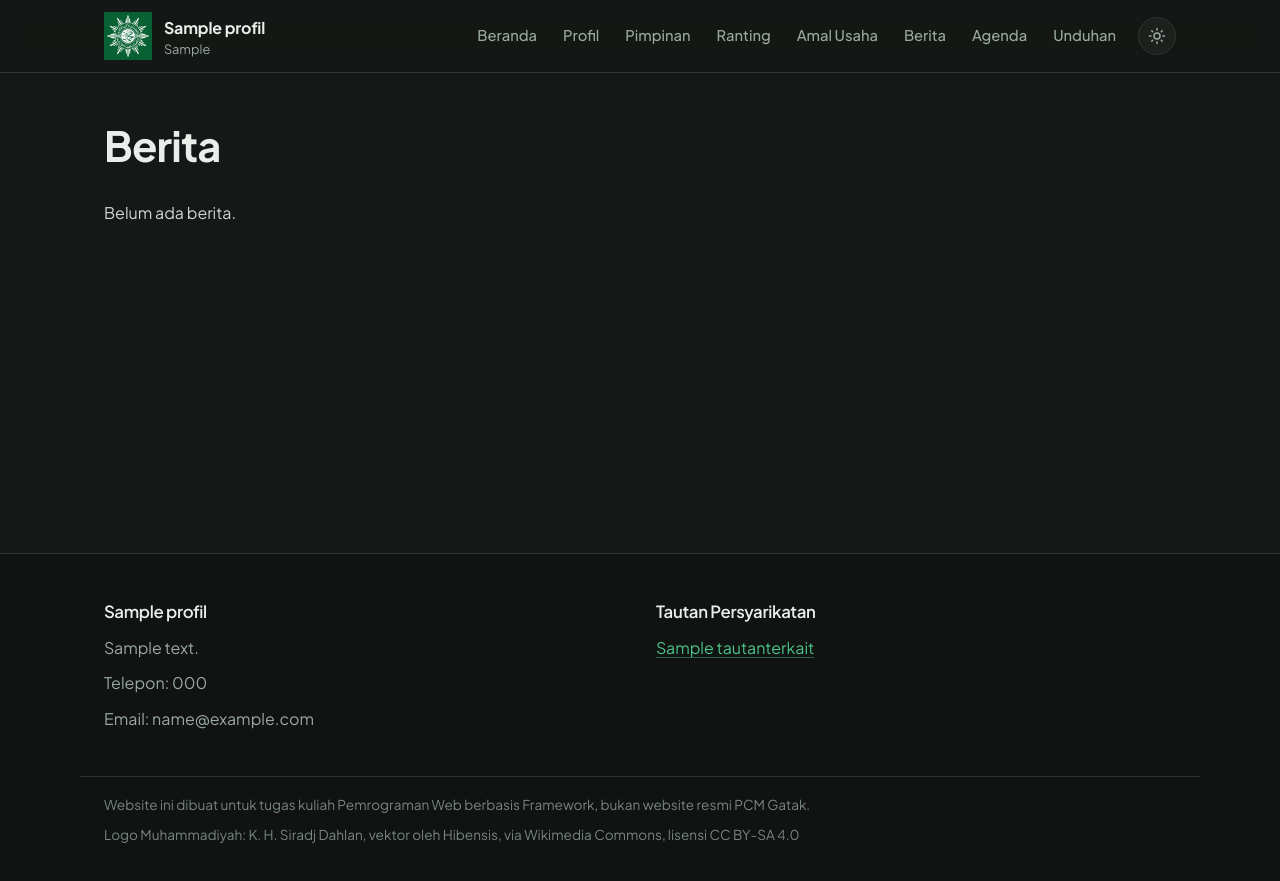
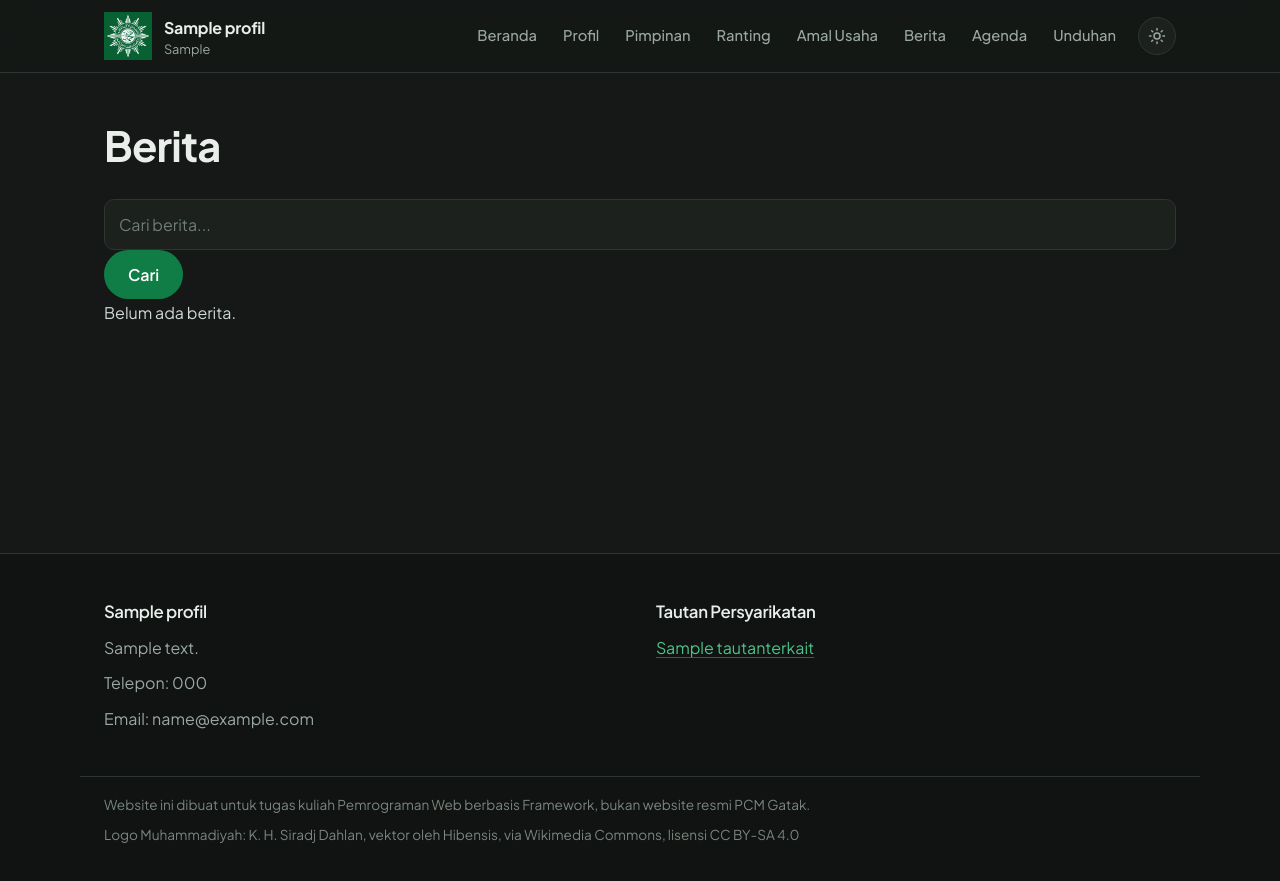
Before and after one commit to hanif-510/Kelompok-PCM-Framework, a Django app: page /berita/ in a window 1280 px wide. Run offline with Django 5.2, Linux system fonts and the light colour scheme; tables that the repository leaves empty hold one stand-in row (values such as "Sample post").

Commit message:
Tambah pencarian berita berdasarkan judul dan ringkasan

```diff
--- a/web/static/web/style.css
+++ b/web/static/web/style.css
@@ -12,20 +14,18 @@
 :root {
   color-scheme: dark;
 
-  /* Permukaan: abu-abu gelap dengan sedikit rona hijau */
+  /* Permukaan */
   --latar: #151816;
   --permukaan: #1c211e;
   --permukaan-2: #242b27;
   --garis: #2d3631;
-  --header-bg: rgba(21, 24, 22, .88);
-  --footer-bg: #101311;
+  --bayang: none;
 
   /* Teks */
   --teks: #e9eeea;
   --teks-isi: #cfd8d2;
   --redup: #9aa8a0;
   --placeholder: #6f7d75;
-  --catatan: #78867e;
 
   /* Hijau */
   --hijau: #0f7d45;          /* tombol (teks putih di atasnya tetap terbaca) */
@@ -35,10 +35,44 @@
   --aksen-garis: rgba(76, 195, 138, .45);
   --aksen-redup: rgba(76, 195, 138, .16);
   --kartu-hover: rgba(76, 195, 138, .55);
+
+  /* Header dan menu */
+  --header-bg: rgba(21, 24, 22, .88);
+  --header-garis: 1px solid #2d3631;
+  --header-teks: #e9eeea;
+  --header-redup: #9aa8a0;
+  --header-hover: #242b27;
+
+  /* Tombol pengalih tema */
+  --ttema-bg: #1c211e;
+  --ttema-teks: #9aa8a0;
+  --ttema-garis: #2d3631;
+  --ttema-bg-hover: #242b27;
+  --ttema-teks-hover: #e9eeea;
+  --ttema-garis-hover: #4cc38a;
+
+  /* Hero dan statistik */
+  --hero-bg: #1c211e;
+  --hero-garis: #2d3631;
+  --hero-teks: #e9eeea;
+  --hero-redup: #9aa8a0;
   --cahaya: rgba(47, 179, 109, .2);
+  --stat-atas: 1px solid #2d3631;
+  --stat-angka: #e9eeea;
 
-  /* Interaksi */
+  /* Tabel */
+  --th-bg: #242b27;
+  --th-teks: #e9eeea;
   --hover-baris: rgba(255, 255, 255, .025);
+
+  /* Footer */
+  --footer-bg: #101311;
+  --footer-teks: #9aa8a0;
+  --footer-judul: #e9eeea;
+  --footer-link: #4cc38a;
+  --footer-link-hover: #7fdcae;
+  --footer-garis: #2d3631;
+  --footer-catatan: #78867e;
 
   /* Status */
   --galat: #ff9b92;
--- a/web/templates/web/daftar_berita.html
+++ b/web/templates/web/daftar_berita.html
@@ -1,24 +1,55 @@
+
 {% extends 'base.html' %}
 {% block title %}Berita{% endblock %}
 
 {% block content %}
   <h1>Berita</h1>
+
+  <!-- Form Pencarian Berita -->
+  <form method="get">
+    <input
+      type="text"
+      name="q"
+      placeholder="Cari berita..."
+      value="{{ kata_kunci }}"
+    >
+    <button type="submit">Cari</button>
+
+    {% if kata_kunci %}
+      <a href="{% url 'web:daftar_berita' %}">Reset</a>
+    {% endif %}
+  </form>
+
+  <!-- Daftar Berita -->
   <div class="grid">
     {% for b in page_obj %}
       {% include 'web/partials/kartu_berita.html' %}
     {% empty %}
-      <p>Belum ada berita.</p>
+      {% if kata_kunci %}
+        <p>Berita dengan kata kunci "{{ kata_kunci }}" tidak ditemukan.</p>
+      {% else %}
+        <p>Belum ada berita.</p>
+      {% endif %}
     {% endfor %}
   </div>
 
+  <!-- Pagination -->
   {% if page_obj.has_other_pages %}
     <nav class="paginasi">
       {% if page_obj.has_previous %}
-        <a href="?page={{ page_obj.previous_page_number }}">&laquo; Sebelumnya</a>
+        <a href="?q={{ kata_kunci|urlencode }}&page={{ page_obj.previous_page_number }}">
+          &laquo; Sebelumnya
+        </a>
       {% endif %}
-      <span>Halaman {{ page_obj.number }} dari {{ page_obj.paginator.num_pages }}</span>
+
+      <span>
+        Halaman {{ page_obj.number }} dari {{ page_obj.paginator.num_pages }}
+      </span>
+
       {% if page_obj.has_next %}
-        <a href="?page={{ page_obj.next_page_number }}">Berikutnya &raquo;</a>
+        <a href="?q={{ kata_kunci|urlencode }}&page={{ page_obj.next_page_number }}">
+          Berikutnya &raquo;
+        </a>
       {% endif %}
     </nav>
   {% endif %}
--- a/web/views.py
+++ b/web/views.py
@@ -1,5 +1,6 @@
 from django.contrib import messages
 from django.core.paginator import Paginator
+from django.db.models import Q
 from django.shortcuts import get_object_or_404, redirect, render
 from django.utils import timezone
 
@@ -47,9 +48,23 @@ def amal_usaha(request):
 
 
 def daftar_berita(request):
-    paginator = Paginator(Berita.objects.terbit(), 6)
+    kata_kunci = request.GET.get('q', '').strip()
+
+    berita = Berita.objects.terbit()
+
+    if kata_kunci:
+        berita = berita.filter(
+            Q(judul__icontains=kata_kunci)
+            | Q(ringkasan__icontains=kata_kunci)
+        )
+
+    paginator = Paginator(berita, 6)
     halaman = paginator.get_page(request.GET.get('page'))
-    return render(request, 'web/daftar_berita.html', {'page_obj': halaman})
+
+    return render(request, 'web/daftar_berita.html', {
+        'page_obj': halaman,
+        'kata_kunci': kata_kunci,
+    })
 
 
 def detail_berita(request, slug):
```
Also changed, not shown: other parts of web/static/web/style.css (+79 -33 lines).
